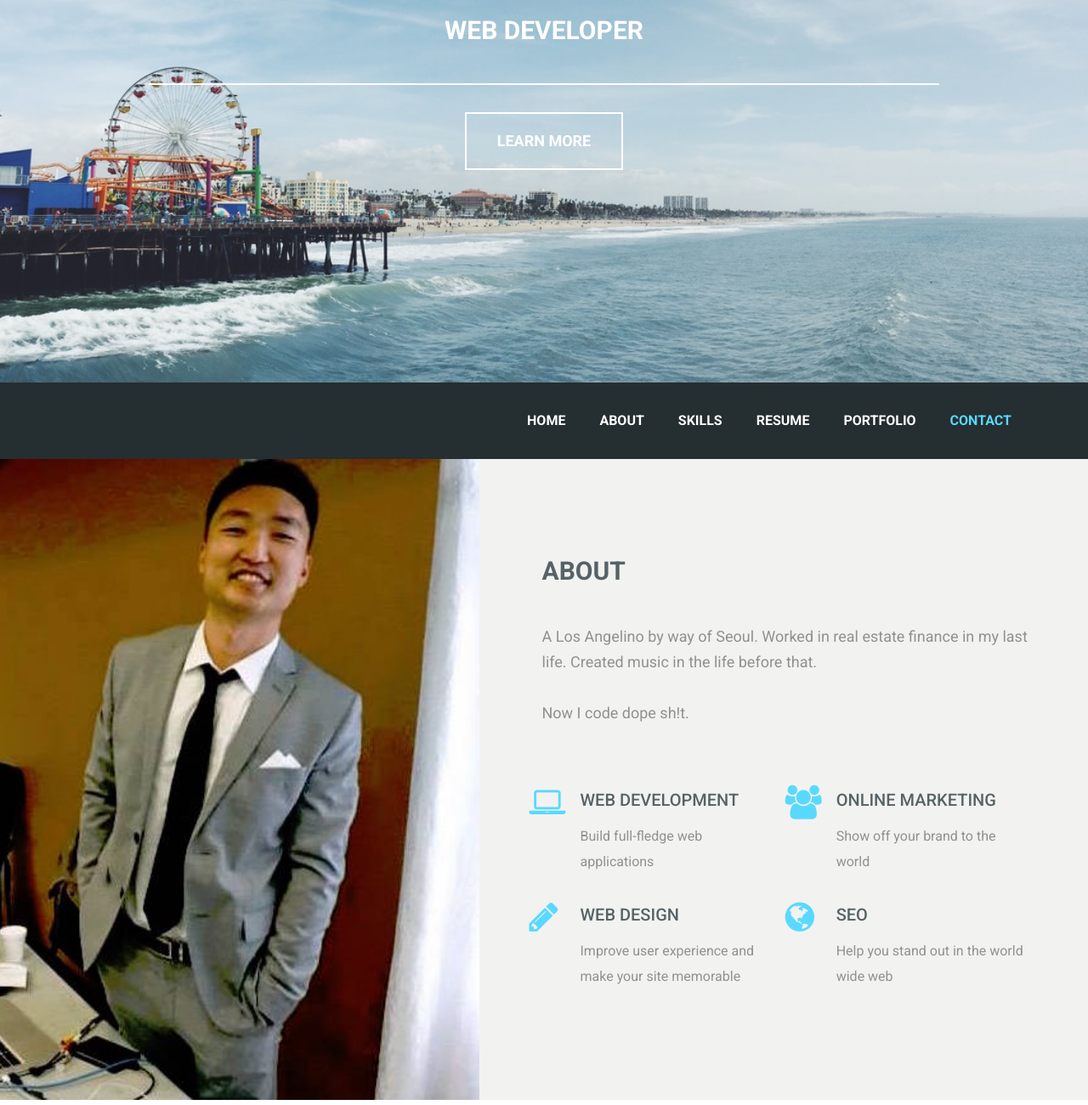
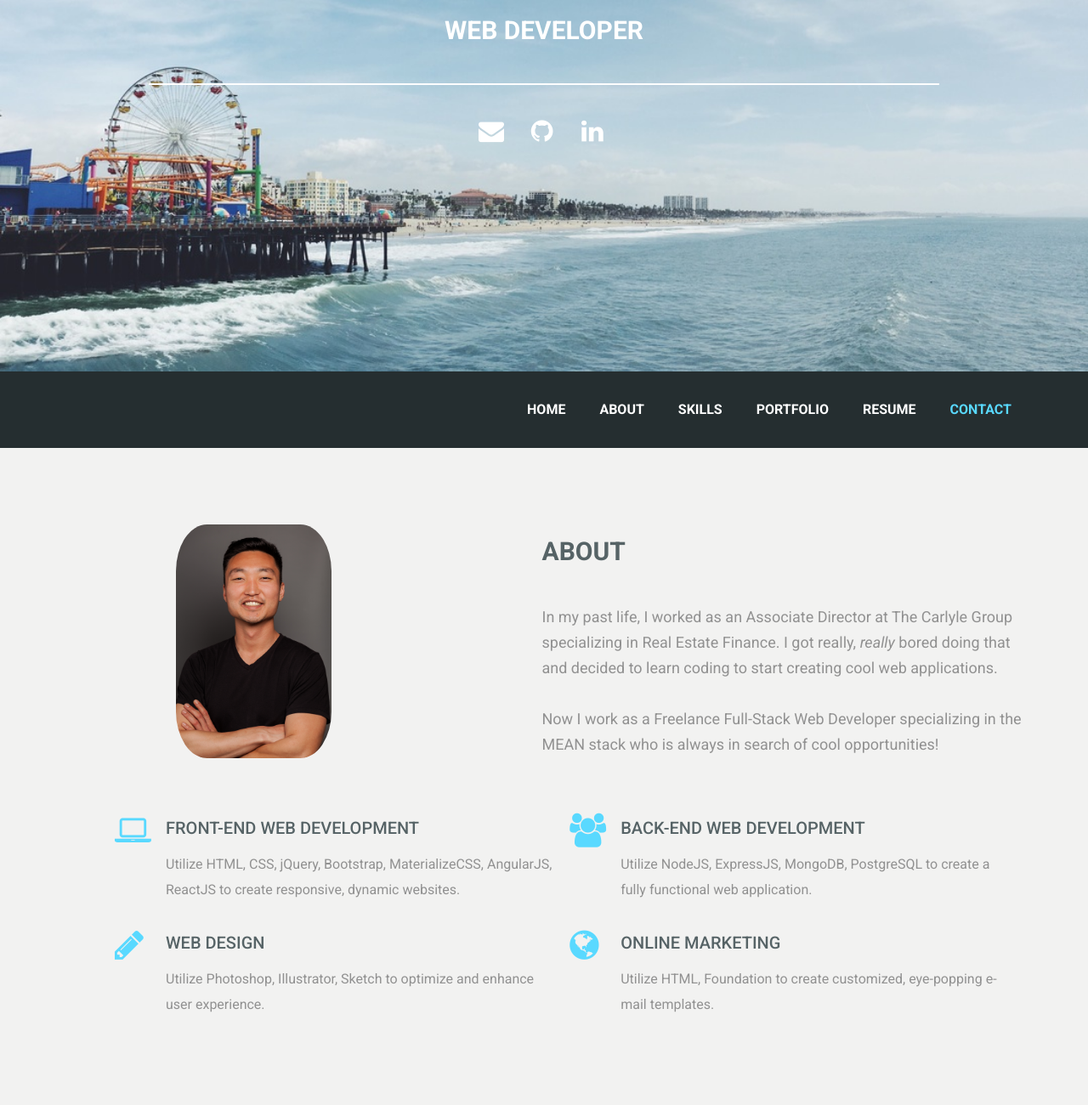
Before and after one commit to dhkim1211/Personal-Website, a plain HTML site: page index.html in a window 1280 px wide. Shown: the part 380-1680 px from the top of the page at 85% size. Drawn offline with nearby package versions, Linux system fonts and the light colour scheme; some packages are replaced by stand-ins of ours; a web font is replaced by a local one.

Commit message:
edited about me section and rearranged sections

```diff
--- a/css/style.css
+++ b/css/style.css
@@ -235,7 +235,7 @@ h5{
 /*Global styles
 ==============================================*/
 .section-padding{
-	padding: 100px 0px;
+	padding: 90px 0px;
 }
 p{
 	color: #919191;
@@ -308,6 +308,20 @@ h4.title{
 	margin: 0px 30px;
 }
 
+.socail-link1 a i{
+	background: ;
+	width: 35px;
+	height: 35px;
+	border-radius: 100%;
+	color: #fff;
+	font-size: 30px;
+	line-height: 35px;
+	margin: 5px;
+}
+
+.socail-link1 a i:hover {
+	font-size: 35px;
+}
 
 
 /*==================================================
@@ -391,24 +405,39 @@ h4.title{
 	background: #f2f2f1;
 }
 
+#aboutme {
+	height: 340px;
+	top: 50%;
+}
+
+.pic {
+	max-width: 40%;
+	max-height: auto;
+	margin: 0 auto;
+	border-radius: 20%;
+	display: block;
+	padding: -20px;
+}
+
 .profile-bg {
     background-color: transparent;
-    background: url("../images/profilepic2.jpg");
+    background: url("../images/pic.jpg");
     position: absolute;
     background-clip: border-box;
     background-attachment: scroll;
     background-origin: padding-box;
     background-repeat: no-repeat;
-    left: 0px;
-    top: 0px;
-    height: 100%;
+    left: 10%;
+    top: 20%;
+    height: 50%;
     z-index: 2;
-    background-size: cover;
-    background-position: -40px center, 0px center;
-    width: 45%;
+    background-size: 100% auto;
+    width: 20%;
+    border-radius: 100%;
+    margin: 20px;
 }
 .profile-desc{
-	margin-bottom: 70px;
+	margin-bottom: 50px;
 	padding-left: 80px;
 }
 .profile-desc h2{
@@ -481,7 +510,7 @@ h4.title{
 ==========================================*/
 
 #section-resume{
-	background: #f2f2f1;
+	background: #fff;
 	position: relative;
 }
 #section-resume:after{
@@ -493,7 +522,7 @@ h4.title{
 	-ms-transform: rotate(-45deg);
 	-o-transform: rotate(-45deg);
 	transform: rotate(-45deg);
-	background: #f2f2f1;
+	background: #fff;
 	bottom: -12px;
 	left: 48%;
 }
@@ -581,6 +610,10 @@ h4.title{
 #section-portfolio
 .section-heading{
 	margin-bottom: 100px;
+}
+
+#section-portfolio {
+	background: #f2f2f1;
 }
 .portfolio-box{
 	position: relative;
@@ -691,6 +724,7 @@ h4.title{
 	font-size: 20px;
 	line-height: 35px;
 }
+
 .socail-link a:hover i{
 	color: #fff;
 }
--- a/index.html
+++ b/index.html
@@ -47,7 +47,11 @@
                             <h4 class="title">Web Developer</h4>
 						<div class="line-btm"></div>
 
-    				<a href="#aboutme" class="btn btn-default">Learn More</a>
+    				<ul class="socail-link1 list-inline">
+						<li><a href="#"><i class="fa fa-envelope"></i></a></li>
+						<li><a href="#"><i class="fa fa-github"></i></a></li>
+						<li><a href="#"><i class="fa fa-linkedin"></i></a></li>
+					</ul>
 
     			</div>
 
@@ -77,9 +81,8 @@
     					<li class="active"><a href="#section-banner">Home </a></li>
     					<li><a href="#section-profile">About</a></li>
     					<li><a href="#section-skill">Skills </a></li>
+    					<li><a href="#section-portfolio">Portfolio </a></li>
     					<li><a href="#section-resume">Resume </a></li>
-
-    					<li><a href="#section-portfolio">Portfolio </a></li>
     					<li><a href="#section-contact">Contact</a></li>
     				</ul>
     			</div><!-- /.navbar-collapse -->
@@ -91,48 +94,55 @@
 	<!-- section profile start -->
 
 	<section id="section-profile" class="section-padding">
-		<div id="aboutme"class="profile-bg visible-md visible-lg"></div>
+
 		<div class="container" >
 			<div class="row">
+
+				<div class="col-md-5 col-sm-12" id="aboutme" visible-md visible-lg">
+					<img class="img-responsive pic" src="./images/pic.jpg">
+				</div>
+
 				<div class="col-md-7 col-sm-12 pull-right">
 					<div class="profile-desc wow fadeInRight" >
 						<h2 class="heading-title">about</h2>
-						<p>A Los Angelino by way of Seoul. Worked in real estate finance in my last life. Created music in the life before that. <br><br>Now I code dope sh!t.</p>
+						<p>In my past life, I worked as an Associate Director at The Carlyle Group specializing in Real Estate Finance. I got really, <em>really</em> bored doing that and decided to learn coding to start creating cool web applications. <br><br>Now I work as a Freelance Full-Stack Web Developer specializing in the MEAN stack who is always in search of cool opportunities!</p>
 					</div>
-					<div class="row">
+
+				</div>
+
+			</div> <!-- row end -->
+			<div class="row">
 						<div class="service-wrapper">
 							<div class="service-inner wow fadeInRight" data-wow-delay=".2s">
 								<i class="fa fa-laptop"></i>
 								<div class="service-box">
-									<h3>web development</h3>
-									<p>Build full-fledge web applications</p>
+									<h3>Front-End web development</h3>
+									<p>Utilize HTML, CSS, jQuery, Bootstrap, MaterializeCSS, AngularJS, ReactJS to create responsive, dynamic websites.</p>
 								</div>
 							</div> <!-- service -inner  -->
 							<div class="service-inner wow fadeInRight" data-wow-delay=".5s">
 								<i class="fa fa-users"></i>
 								<div class="service-box">
-									<h3>Online marketing</h3>
-									<p>Show off your brand to the world</p>
+									<h3>Back-End Web Development</h3>
+									<p>Utilize NodeJS, ExpressJS, MongoDB, PostgreSQL to create a fully functional web application.</p>
 								</div>
 							</div>  <!-- service -inner  -->
 							<div class="service-inner wow fadeInRight" data-wow-delay=".8s">
 								<i class="fa fa-pencil"></i>
 								<div class="service-box">
 									<h3>Web design</h3>
-									<p>Improve user experience and make your site memorable</p>
+									<p>Utilize Photoshop, Illustrator, Sketch to optimize and enhance user experience.</p>
 								</div>
 							</div> <!-- service -inner  -->
 							<div class="service-inner wow fadeInRight" data-wow-delay="1.1s">
 								<i class="fa fa-globe"></i>
 								<div class="service-box">
-									<h3>Seo</h3>
-									<p>Help you stand out in the world wide web</p>
+									<h3>Online Marketing</h3>
+									<p>Utilize HTML, Foundation to create customized, eye-popping e-mail templates.</p>
 								</div>
 							</div>  <!-- service -inner  -->
 						</div>
 					</div><!-- row end -->
-				</div>
-			</div> <!-- row end -->
 		</div><!-- container end -->
 	</section>
 	<!-- section profile end -->
@@ -158,24 +168,24 @@
                     <div class="skill-box wow fadeInDown" data-wow-delay=".4s">
                         <label> Javascript</label>
                         <div class="progress">
-                            <div class="progress-bar" role="progress-bar" aria-valuemin="0" aria-valuenow="80" aria-valuemax="100" style="width: 60%;" >
-                                60%
+                            <div class="progress-bar" role="progress-bar" aria-valuemin="0" aria-valuenow="80" aria-valuemax="100" style="width: 80%;" >
+                                80%
                             </div>
                         </div>
                     </div>
                     <div class="skill-box wow fadeInDown" data-wow-delay=".6s">
                         <label>SQL</label>
                         <div class="progress">
-                            <div class="progress-bar" role="progress-bar" aria-valuemin="0" aria-valuenow="90" aria-valuemax="100" style="width: 30%;" >
-                                30%
+                            <div class="progress-bar" role="progress-bar" aria-valuemin="0" aria-valuenow="90" aria-valuemax="100" style="width: 70%;" >
+                                70%
                             </div>
                         </div>
                     </div>
                     <div class="skill-box wow fadeInDown" data-wow-delay=".8s">
                         <label>PHP</label>
                         <div class="progress">
-                            <div class="progress-bar" role="progress-bar" aria-valuemin="0" aria-valuenow="70" aria-valuemax="100" style="width: 20%;" >
-                                20%
+                            <div class="progress-bar" role="progress-bar" aria-valuemin="0" aria-valuenow="70" aria-valuemax="100" style="width: 60%;" >
+                                60%
                             </div>
                         </div>
                     </div>
@@ -192,8 +202,8 @@
                     <div class="skill-box wow fadeInDown" data-wow-delay=".4s">
                         <label> illustrator</label>
                         <div class="progress">
-                            <div class="progress-bar" role="progress-bar" aria-valuemin="0" aria-valuenow="80" aria-valuemax="100" style="width: 70%;" >
-                                70%
+                            <div class="progress-bar" role="progress-bar" aria-valuemin="0" aria-valuenow="80" aria-valuemax="100" style="width: 60%;" >
+                                60%
                             </div>
                         </div>
                     </div>
@@ -221,26 +231,6 @@
 		</div>
 	</section>
 	<!-- section skill End -->
-
-	<!-- Resume start -->
-
-	<section id="section-resume" class="section-padding">
-		<div class="container">
-			<div class="row">
-				<div class="col-md-12 text-center wow fadeInUp">
-					<h2 class="heading-title">Resume</h2>
-
-					<a href="#" class="btn btn-default featured">Download Resume</a>
-				</div>
-			</div>
-		</div>
-	</section>
-
-
-			<hr>
-
-
-
 
 	<!-- section portfolio start -->
 
@@ -336,6 +326,25 @@
 	</section>
 	<!-- section portfolio endt -->
 
+	<!-- Resume start -->
+
+	<section id="section-resume" class="section-padding">
+		<div class="container">
+			<div class="row">
+				<div class="col-md-12 text-center wow fadeInUp">
+					<h2 class="heading-title">Resume</h2>
+
+					<a href="#" class="btn btn-default featured">Download Resume</a>
+				</div>
+			</div>
+		</div>
+	</section>
+
+
+			<hr>
+
+
+
 	<!-- section contact start -->
 
 	<section id="section-contact" class="section-padding">
@@ -352,17 +361,17 @@
 					<div class="contact-form">
 						<form class="contact-box">
 							<div class="form-group">
-								<label>Name*</label>
+								<label>Name:</label>
 								<input type="text" class="form-control">
 							</div>
 
 							<div class="form-group">
-								<label>Email Address*</label>
+								<label>Email:</label>
 								<input type="text" class="form-control">
 							</div>
 
 							<div class="form-group">
-								<label>Message*</label>
+								<label>Message:</label>
 								<input type="text" class="form-control">
 							</div>
 						</form>
@@ -397,7 +406,7 @@
 					<h4>Copyright 2016 - David Honam Kim</h4>
 
 					<ul class="socail-link list-inline">
-						<li><a href="#"><i class="fa fa-twitter"></i></a></li>
+						<li><a href="#"><i class="fa fa-envelope"></i></a></li>
 						<li><a href="#"><i class="fa fa-github"></i></a></li>
 						<li><a href="#"><i class="fa fa-linkedin"></i></a></li>
 					</ul>
```
Also changed, not shown: images/pic.jpg (added), images/profile.jpg (deleted), 1 other file.
